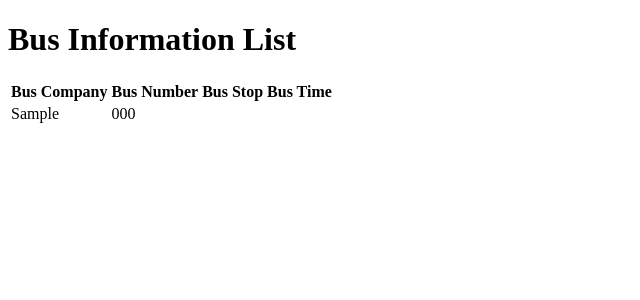
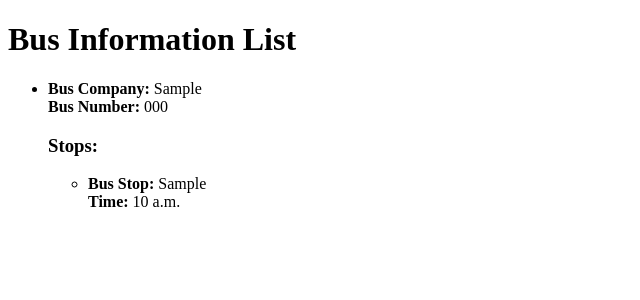
Before and after one commit to chuckydillo/fudge-buses, a Django app: page /bus-info/ in a window 1280 px wide. Shown: the top 300 px of the page, without its empty margins (0-640 px from the left). Run offline with Django 4.2, Linux system fonts and the light colour scheme; tables that the repository leaves empty hold one stand-in row (values such as "Sample post").

Commit message:
change list to match new model

```diff
--- a/templates/bus/bus_info_list.html
+++ b/templates/bus/bus_info_list.html
@@ -9,30 +9,27 @@
 
     <h1>Bus Information List</h1>
 
-    <table>
-        <thead>
-            <tr>
-                <th>Bus Company</th>
-                <th>Bus Number</th>
-                <th>Bus Stop</th>
-                <th>Bus Time</th>
-            </tr>
-        </thead>
-        <tbody>
-            {% for bus_info in bus_infos %}
-            <tr>
-                <td>{{ bus_info.bus_company }}</td>
-                <td>{{ bus_info.bus_number }}</td>
-                <td>{{ bus_info.bus_stop }}</td>
-                <td>{{ bus_info.bus_time }}</td>
-            </tr>
-            {% empty %}
-            <tr>
-                <td colspan="4">No bus information available.</td>
-            </tr>
-            {% endfor %}
-        </tbody>
-    </table>
+
+    <ul>
+        {% for bus_info in bus_infos %}
+            <li>
+                <strong>Bus Company:</strong> {{ bus_info.bus_company }} <br>
+                <strong>Bus Number:</strong> {{ bus_info.bus_number }}
+
+                <h3>Stops:</h3>
+                <ul>
+                    {% for stop in bus_info.stops.all %}
+                        <li>
+                            <strong>Bus Stop:</strong> {{ stop.bus_stop }} <br>
+                            <strong>Time:</strong> {{ stop.bus_time }}
+                        </li>
+                    {% empty %}
+                        <li>No stops available for this bus.</li>
+                    {% endfor %}
+                </ul>
+            </li>
+        {% endfor %}
+    </ul>
 
 </body>
 </html>
```
